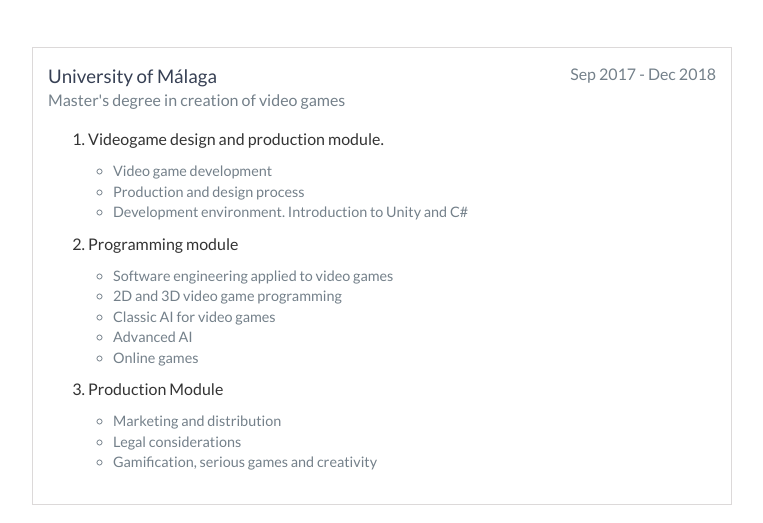
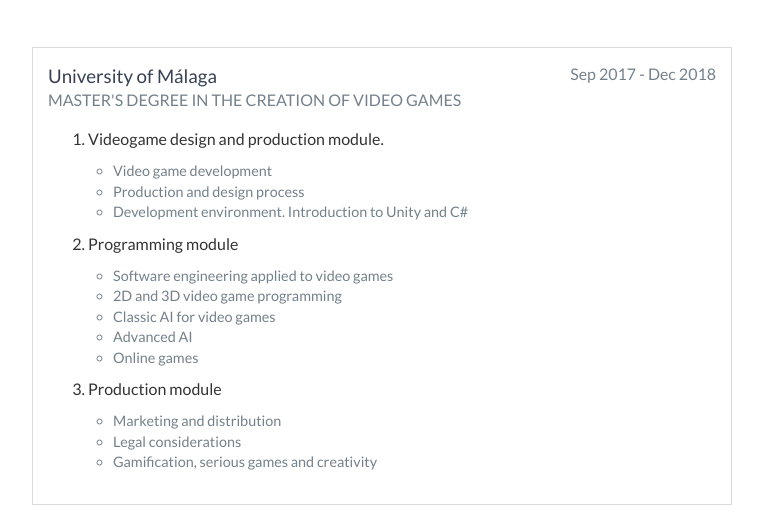
Before and after one commit to gonztirado/gonztirado.github.io, a website: page index.html in a window 1280 px wide. Shown: the part 2321-2844 px from the top of the page, without its empty margins (258-1021 px from the left). Drawn offline with nearby package versions, Linux system fonts and the light colour scheme.

Commit message:
Fixed more typos

```diff
--- a/index.html
+++ b/index.html
@@ -160,7 +160,7 @@
         <div class="education-block">
             <h3>University of Málaga</h3>
             <span class="education-date">Sep 2017 - Dec 2018</span>
-            <h4>Master's degree in creation of video games</h4>
+            <h4>MASTER'S DEGREE IN THE CREATION OF VIDEO GAMES</h4>
             <ol>
                 <li>
                     Videogame design and production module.
@@ -197,7 +197,7 @@
                     </ul>
                 </li>
                 <li>
-                    Production Module
+                    Production module
                     <ul>
                         <li>
                             Marketing and distribution
```
